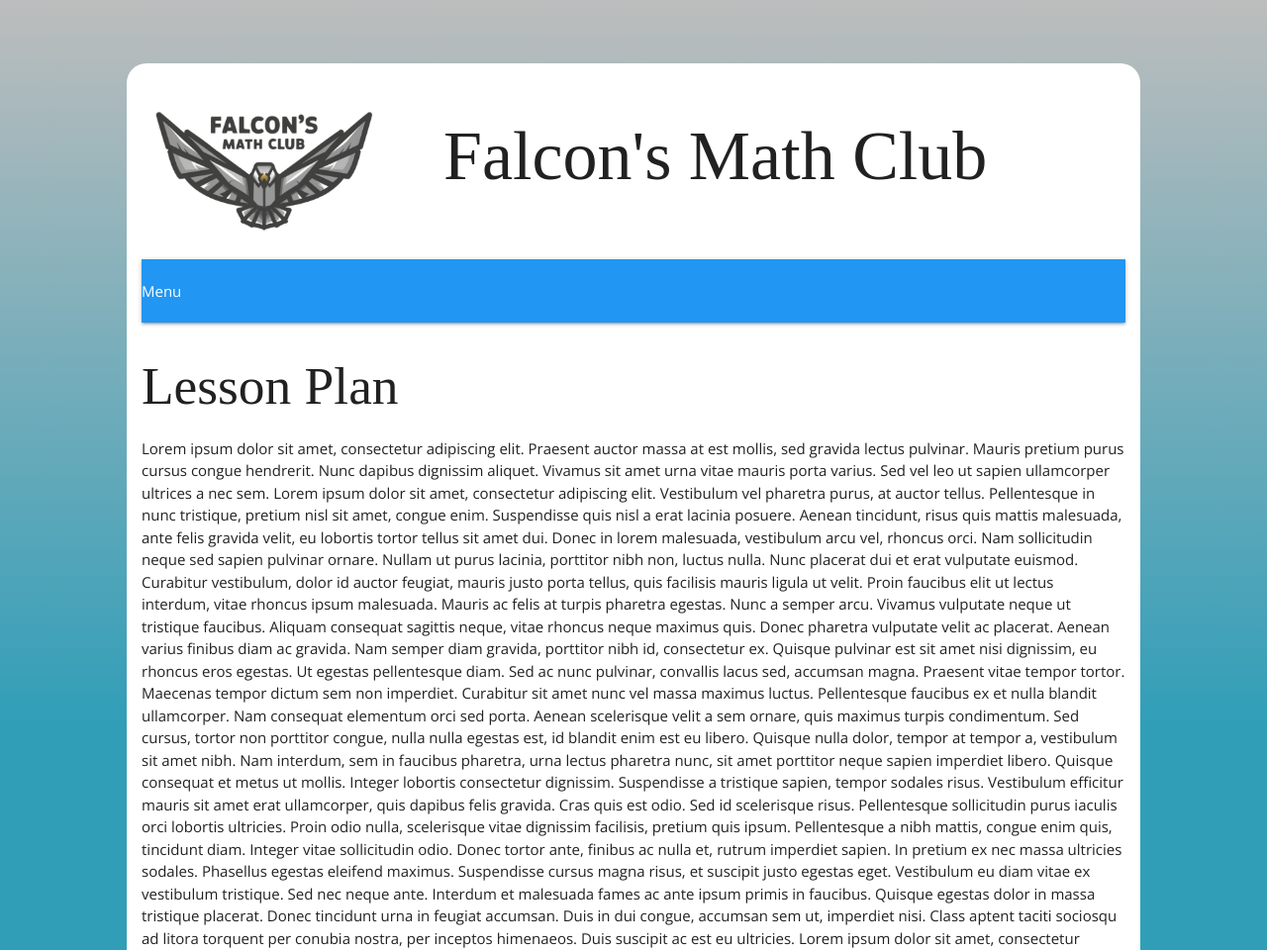
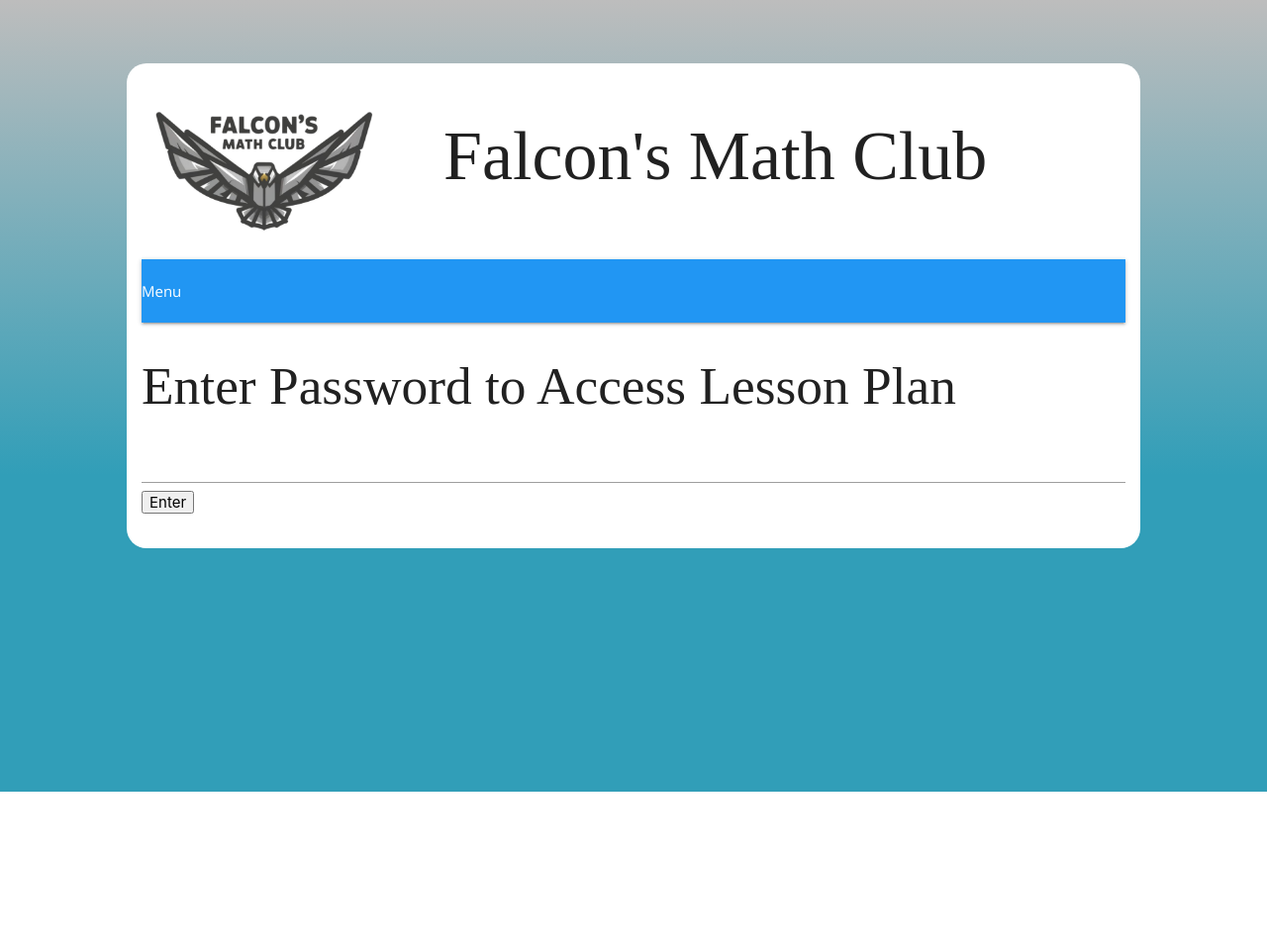
Before and after one commit to FalconsMathClub/FalconsMathClub.github.io, a plain HTML site: page views/lesson-plan.html in a window 1280 px wide. Shown: the top 960 px of the page at 99% size. After the commit the page ends 800 px from the top, so only its background shows below. Drawn offline with nearby package versions, Linux system fonts and the light colour scheme; a web font is replaced by a local one.

Commit message:
adding a password and fixing the background

```diff
--- a/css/style.css
+++ b/css/style.css
@@ -27,6 +27,9 @@ h1,h2,h3{
 
   html{
     background: linear-gradient(0deg, rgba(49,158,184,1) 40%, rgba(189,189,189,1) 100%);
+    background-repeat: no-repeat;
+    background-attachment: fixed;
+    background-size: cover;
     display:flex;
     justify-content: center;
     padding-top: 5%;
--- a/js/script.js
+++ b/js/script.js
@@ -30,3 +30,12 @@ document.addEventListener('DOMContentLoaded', function () {
 })
 
 M.Sidenav.init(document.querySelectorAll('.sidenav'), {edge: 'left'});
+
+document.getElementById("submit").addEventListener("click", () => {
+  let pass = document.getElementById("password").value
+  let password = "FalconsMC"
+  if (pass == password){
+    document.getElementById("lesson-plans").classList.remove("hide")
+    document.getElementById("initial").classList.add("hide")
+  }
+})
--- a/views/lesson-plan.html
+++ b/views/lesson-plan.html
@@ -36,20 +36,15 @@
   </ul>
 
   <div class="row">
-        <h2>Lesson Plan</h2>
-        <div>Lorem ipsum dolor sit amet, consectetur adipiscing elit. Praesent auctor massa at est mollis, sed gravida lectus pulvinar. Mauris pretium purus cursus congue hendrerit. Nunc dapibus dignissim aliquet. Vivamus sit amet urna vitae mauris porta varius. Sed vel leo ut sapien ullamcorper ultrices a nec sem. Lorem ipsum dolor sit amet, consectetur adipiscing elit. Vestibulum vel pharetra purus, at auctor tellus. Pellentesque in nunc tristique, pretium nisl sit amet, congue enim. Suspendisse quis nisl a erat lacinia posuere. Aenean tincidunt, risus quis mattis malesuada, ante felis gravida velit, eu lobortis tortor tellus sit amet dui.
-
-            Donec in lorem malesuada, vestibulum arcu vel, rhoncus orci. Nam sollicitudin neque sed sapien pulvinar ornare. Nullam ut purus lacinia, porttitor nibh non, luctus nulla. Nunc placerat dui et erat vulputate euismod. Curabitur vestibulum, dolor id auctor feugiat, mauris justo porta tellus, quis facilisis mauris ligula ut velit. Proin faucibus elit ut lectus interdum, vitae rhoncus ipsum malesuada. Mauris ac felis at turpis pharetra egestas. Nunc a semper arcu. Vivamus vulputate neque ut tristique faucibus. Aliquam consequat sagittis neque, vitae rhoncus neque maximus quis. Donec pharetra vulputate velit ac placerat. Aenean varius finibus diam ac gravida.
-
-            Nam semper diam gravida, porttitor nibh id, consectetur ex. Quisque pulvinar est sit amet nisi dignissim, eu rhoncus eros egestas. Ut egestas pellentesque diam. Sed ac nunc pulvinar, convallis lacus sed, accumsan magna. Praesent vitae tempor tortor. Maecenas tempor dictum sem non imperdiet. Curabitur sit amet nunc vel massa maximus luctus. Pellentesque faucibus ex et nulla blandit ullamcorper.
-
-            Nam consequat elementum orci sed porta. Aenean scelerisque velit a sem ornare, quis maximus turpis condimentum. Sed cursus, tortor non porttitor congue, nulla nulla egestas est, id blandit enim est eu libero. Quisque nulla dolor, tempor at tempor a, vestibulum sit amet nibh. Nam interdum, sem in faucibus pharetra, urna lectus pharetra nunc, sit amet porttitor neque sapien imperdiet libero. Quisque consequat et metus ut mollis. Integer lobortis consectetur dignissim. Suspendisse a tristique sapien, tempor sodales risus. Vestibulum efficitur mauris sit amet erat ullamcorper, quis dapibus felis gravida. Cras quis est odio. Sed id scelerisque risus. Pellentesque sollicitudin purus iaculis orci lobortis ultricies. Proin odio nulla, scelerisque vitae dignissim facilisis, pretium quis ipsum. Pellentesque a nibh mattis, congue enim quis, tincidunt diam. Integer vitae sollicitudin odio.
-
-            Donec tortor ante, finibus ac nulla et, rutrum imperdiet sapien. In pretium ex nec massa ultricies sodales. Phasellus egestas eleifend maximus. Suspendisse cursus magna risus, et suscipit justo egestas eget. Vestibulum eu diam vitae ex vestibulum tristique. Sed nec neque ante. Interdum et malesuada fames ac ante ipsum primis in faucibus. Quisque egestas dolor in massa tristique placerat. Donec tincidunt urna in feugiat accumsan. Duis in dui congue, accumsan sem ut, imperdiet nisi.
-
-            Class aptent taciti sociosqu ad litora torquent per conubia nostra, per inceptos himenaeos. Duis suscipit ac est eu ultricies. Lorem ipsum dolor sit amet, consectetur adipiscing elit. Cras quis aliquam tellus. Phasellus eu sodales augue, sit amet tristique magna. Pellentesque habitant morbi tristique senectus et netus et malesuada fames ac turpis egestas. Vivamus rhoncus mauris sit amet justo feugiat, vitae laoreet felis commodo. Nullam venenatis lectus eget urna molestie vehicula. Proin suscipit purus ac justo pharetra porta. Sed ut massa nec tortor placerat rhoncus nec ac dui. Mauris a sapien vitae orci iaculis blandit. Proin tempus turpis purus. Nullam tortor diam, pellentesque in urna at, sodales interdum tellus. Aenean id orci sit amet augue imperdiet pellentesque at vitae ex.
-
-            Interdum et malesuada fames ac ante ipsum primis in faucibus. Mauris ultricies, enim eu placerat sollicitudin, dolor nunc ullamcorper mi, consequat rutrum tellus lacus nec massa. Aliquam aliquam et justo vel placerat. Integer quis nunc at velit varius aliquam. Fusce congue ultrices commodo. Integer ac lectus blandit, eleifend nisl pretium, hendrerit lectus. In mollis eget dolor sit amet dictum. Vestibulum vestibulum sollicitudin mauris vitae congue. Nulla purus dolor, volutpat nec justo at, pulvinar ornare nisi. Donec vel turpis pretium, porttitor tortor vel, auctor mauris. Suspendisse ultrices mauris non nisi facilisis elementum. Fusce ut nulla viverra, accumsan arcu vitae, laoreet leo. Phasellus et nulla lacinia, tristique nisi sit amet, lobortis ligula. Cras vitae varius urna.</div>
+    <div id = "initial">
+      <h2>Enter Password to Access Lesson Plan</h2>
+      <input type="text" id="password">
+      <button id="submit">Enter</button>
+    </div>
+    <div id="lesson-plans" class="hide">
+      <h2>Lesson Plans</h2>
+      <a href="../lesson-plan/Simple Syllabus.pdf">test</a>
+    </div>
   </div>
 </body>
 
```
Also changed, not shown: index.html (+6 -1 lines), 1 other file. Lines whose indentation alone changed are shown as unchanged.
